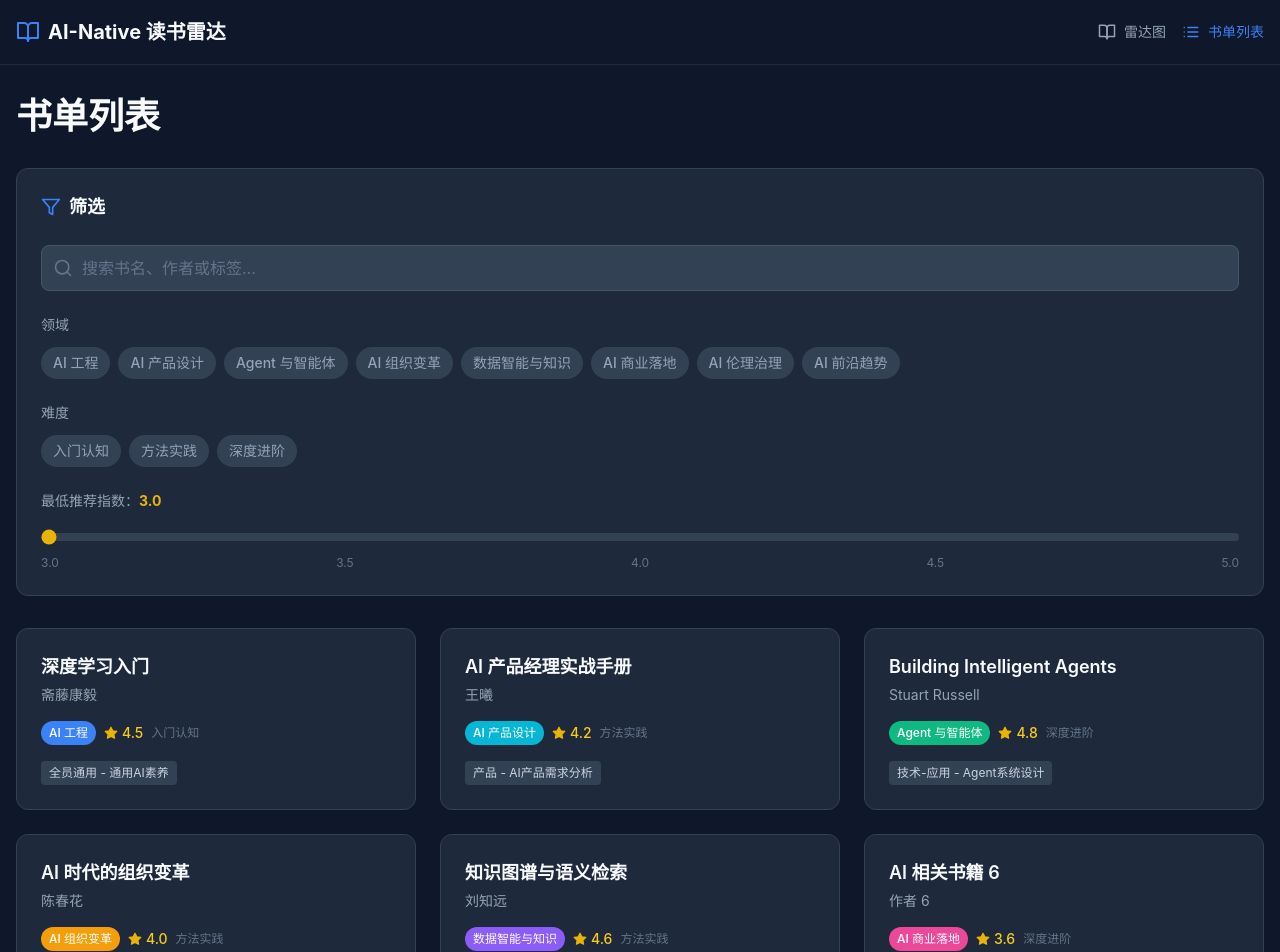
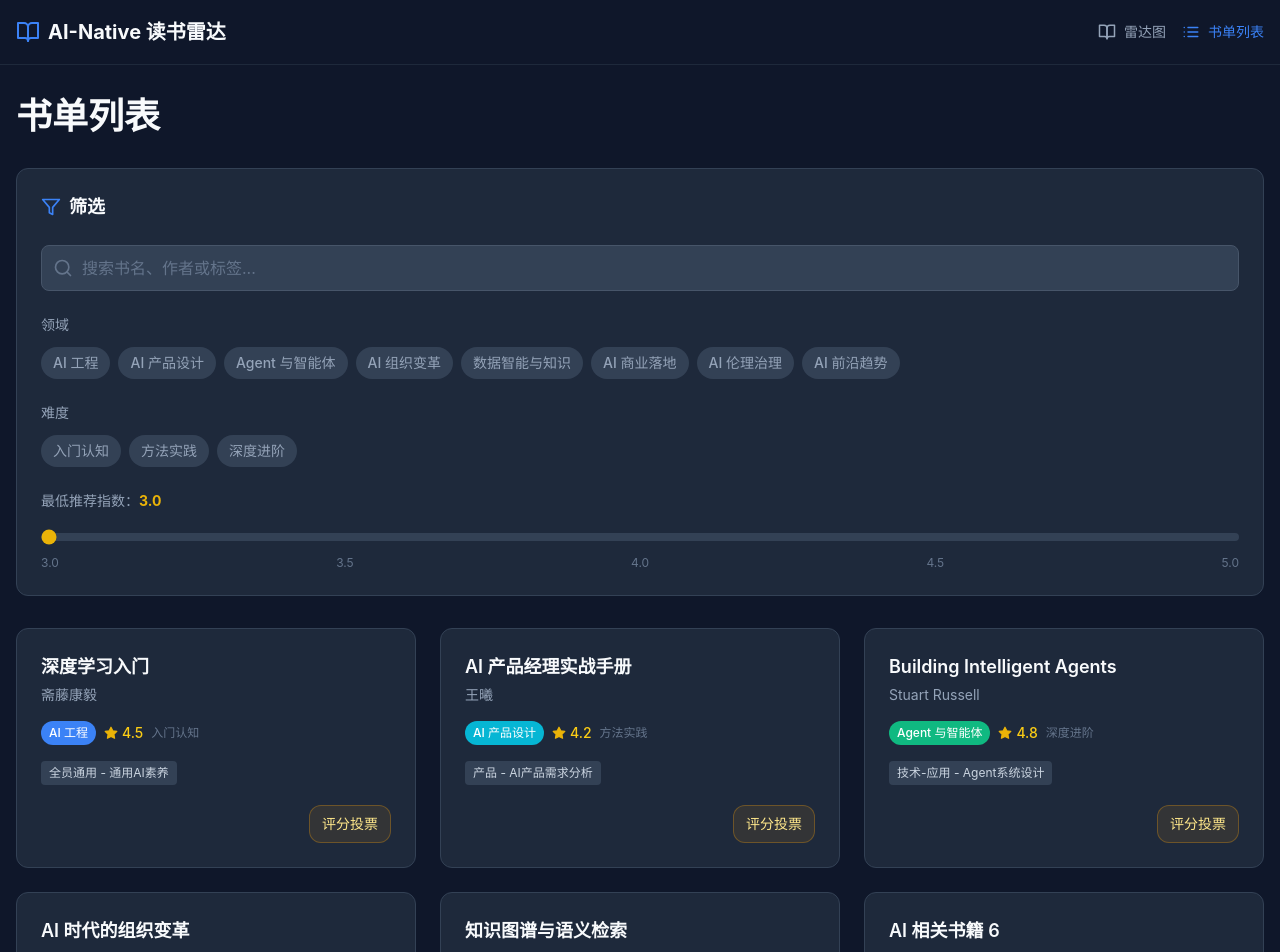
Before and after one commit to Sijie0607/AI-Native-Radar-YFversion, a React (Vite) app: page /list in a window 1280 px wide. Shown: the top 952 px of the page. Built offline with nearby package versions, Linux system fonts and the light colour scheme.

Commit message:
feat(scoring): add scoring entry to list and detail views

```diff
--- a/src/components/DetailSidebar/index.tsx
+++ b/src/components/DetailSidebar/index.tsx
@@ -1,15 +1,22 @@
 import { X, BookOpen, User, Star, Target, BookMarked, Tag, CheckCircle, MessageSquare } from 'lucide-react';
 import { useResourceStore } from '../../store/useResourceStore';
 import { getDomainConfig, DIFFICULTIES } from '../../constants';
+import { useBookScoringStore } from '../../store/useBookScoringStore';
 
-const DetailSidebar = () => {
+interface DetailSidebarProps {
+  onScoreClick?: () => void;
+}
+
+const DetailSidebar = ({ onScoreClick }: DetailSidebarProps) => {
   const { books, viewState, selectBook, toggleDetailPanel } = useResourceStore();
+  const { sessionScores } = useBookScoringStore();
   const selectedBook = books.find(b => b.id === viewState.selectedBookId);
 
   if (!selectedBook) return null;
 
   const domainConfig = getDomainConfig(selectedBook.domain);
   const difficultyConfig = DIFFICULTIES[selectedBook.ringIndex];
+  const hasSessionScore = Boolean(sessionScores[selectedBook.id]);
 
   return (
     <div className="fixed inset-y-0 right-0 z-50 w-full border-l border-slate-700 bg-slate-800 shadow-2xl transform transition-transform duration-300 ease-in-out translate-x-0 sm:w-[450px]">
@@ -70,6 +77,16 @@ const DetailSidebar = () => {
               <div className="text-xs text-slate-400">{selectedBook.votesCount} 人推荐</div>
             </div>
           </div>
+
+          {onScoreClick && (
+            <button
+              type="button"
+              onClick={onScoreClick}
+              className="w-full rounded-xl bg-amber-500 px-4 py-3 text-sm font-medium text-slate-950 transition-colors hover:bg-amber-400"
+            >
+              {hasSessionScore ? '修改我的评分' : '评分投票'}
+            </button>
+          )}
 
           {/* 领域和难度 */}
           <div className="grid grid-cols-1 gap-4 sm:grid-cols-2">
--- a/src/components/ResourceCard/index.tsx
+++ b/src/components/ResourceCard/index.tsx
@@ -2,14 +2,18 @@ import { useNavigate } from 'react-router-dom';
 import { Book } from '../../types';
 import { DOMAIN_LABELS, DOMAIN_COLORS, DIFFICULTIES } from '../../constants';
 import { Star } from 'lucide-react';
+import { useBookScoringStore } from '../../store/useBookScoringStore';
 
 interface ResourceCardProps {
   resource: Book;
+  onScoreClick?: (book: Book) => void;
 }
 
-const ResourceCard = ({ resource }: ResourceCardProps) => {
+const ResourceCard = ({ resource, onScoreClick }: ResourceCardProps) => {
   const navigate = useNavigate();
   const difficultyConfig = DIFFICULTIES[resource.ringIndex];
+  const { sessionScores } = useBookScoringStore();
+  const hasSessionScore = Boolean(sessionScores[resource.id]);
 
   return (
     <div
@@ -56,6 +60,21 @@ const ResourceCard = ({ resource }: ResourceCardProps) => {
           </span>
         )}
       </div>
+
+      {onScoreClick && (
+        <div className="mt-5 flex justify-end">
+          <button
+            type="button"
+            onClick={(event) => {
+              event.stopPropagation();
+              onScoreClick(resource);
+            }}
+            className="rounded-xl border border-amber-500/30 bg-amber-500/10 px-3 py-2 text-sm font-medium text-amber-200 transition-colors hover:border-amber-400/50 hover:bg-amber-500/15"
+          >
+            {hasSessionScore ? '修改评分' : '评分投票'}
+          </button>
+        </div>
+      )}
     </div>
   );
 };
--- a/src/components/ResourceList/index.tsx
+++ b/src/components/ResourceList/index.tsx
@@ -1,7 +1,12 @@
 import { useResourceStore } from '../../store/useResourceStore';
 import ResourceCard from '../ResourceCard';
+import { Book } from '../../types';
 
-const ResourceList = () => {
+interface ResourceListProps {
+  onScoreClick?: (book: Book) => void;
+}
+
+const ResourceList = ({ onScoreClick }: ResourceListProps) => {
   const { filteredBooks } = useResourceStore();
   const books = filteredBooks();
 
@@ -16,7 +21,7 @@ const ResourceList = () => {
   return (
     <div className="grid grid-cols-1 md:grid-cols-2 lg:grid-cols-3 gap-6">
       {books.map((book) => (
-        <ResourceCard key={book.id} resource={book} />
+        <ResourceCard key={book.id} resource={book} onScoreClick={onScoreClick} />
       ))}
     </div>
   );
--- a/src/pages/Detail/index.tsx
+++ b/src/pages/Detail/index.tsx
@@ -1,13 +1,18 @@
 import { useParams, useNavigate } from 'react-router-dom';
+import { useState } from 'react';
 import { useResourceStore } from '../../store/useResourceStore';
 import Navbar from '../../components/Navbar';
+import BookScoringDrawer from '../../components/BookScoringDrawer';
 import { DIFFICULTIES, DOMAINS } from '../../constants';
 import { ArrowLeft, Star, User, Target, BookMarked, MessageSquare, CheckCircle, Tag } from 'lucide-react';
+import { useBookScoringStore } from '../../store/useBookScoringStore';
 
 const Detail = () => {
   const { id } = useParams<{ id: string }>();
   const navigate = useNavigate();
+  const [isScoringOpen, setIsScoringOpen] = useState(false);
   const { books } = useResourceStore();
+  const { sessionScores } = useBookScoringStore();
   const book = books.find((b) => b.id === id);
 
   if (!book) {
@@ -31,6 +36,7 @@ const Detail = () => {
 
   const domainConfig = DOMAINS.find((d) => d.id === book.domain) || DOMAINS[0];
   const difficultyConfig = DIFFICULTIES[book.ringIndex];
+  const hasSessionScore = Boolean(sessionScores[book.id]);
 
   return (
     <div className="min-h-screen bg-slate-900">
@@ -86,6 +92,19 @@ const Detail = () => {
                     <BookMarked size={16} className="inline mr-1" />
                     {difficultyConfig.name}
                   </span>
+                </div>
+
+                <div className="mb-8 flex flex-wrap gap-3">
+                  <button
+                    type="button"
+                    onClick={() => setIsScoringOpen(true)}
+                    className="rounded-xl bg-amber-500 px-4 py-3 text-sm font-medium text-slate-950 transition-colors hover:bg-amber-400"
+                  >
+                    {hasSessionScore ? '修改我的评分' : '评分投票'}
+                  </button>
+                  <p className="self-center text-sm text-slate-400">
+                    提交后会实时刷新推荐指数，但本轮不会影响雷达展示。
+                  </p>
                 </div>
 
                 {/* 推荐理由 */}
@@ -210,6 +229,12 @@ const Detail = () => {
           </div>
         </div>
       </main>
+
+      <BookScoringDrawer
+        isOpen={isScoringOpen}
+        book={book}
+        onClose={() => setIsScoringOpen(false)}
+      />
     </div>
   );
 };
--- a/src/pages/Home/index.tsx
+++ b/src/pages/Home/index.tsx
@@ -3,21 +3,35 @@ import Navbar from '../../components/Navbar';
 import RadarChart from '../../components/RadarChart';
 import SearchFilter from '../../components/SearchFilter';
 import DetailSidebar from '../../components/DetailSidebar';
+import BookScoringDrawer from '../../components/BookScoringDrawer';
 import RecommendationDrawer from '../../components/RecommendationDrawer';
 import { useResourceStore } from '../../store/useResourceStore';
 import { mockService } from '../../mocks/mockData';
 import { BookPlus, Info } from 'lucide-react';
+import { Book } from '../../types';
 
 const Home = () => {
   const [isRecommendationOpen, setIsRecommendationOpen] = useState(false);
-  const { setBooks, setLoadingStatus, viewState, filteredBooks, selectBook, toggleDetailPanel } = useResourceStore();
+  const [isScoringOpen, setIsScoringOpen] = useState(false);
+  const [activeScoringBook, setActiveScoringBook] = useState<Book | null>(null);
+  const { books, setBooks, setLoadingStatus, viewState, filteredBooks, selectBook, toggleDetailPanel } = useResourceStore();
 
-  const openRecommendation = () => {
+  const closeDetailPanelIfNeeded = () => {
     if (viewState.isDetailPanelOpen) {
       selectBook(null);
       toggleDetailPanel(false);
     }
+  };
+
+  const openRecommendation = () => {
+    closeDetailPanelIfNeeded();
     setIsRecommendationOpen(true);
+  };
+
+  const openScoring = (book: Book) => {
+    closeDetailPanelIfNeeded();
+    setActiveScoringBook(book);
+    setIsScoringOpen(true);
   };
 
   // 加载数据
@@ -108,7 +122,28 @@ const Home = () => {
       </main>
 
       {/* 详情侧边栏 */}
-      {viewState.isDetailPanelOpen && <DetailSidebar />}
+      {viewState.isDetailPanelOpen && (
+        <DetailSidebar
+          onScoreClick={() => {
+            const targetBook = viewState.selectedBookId
+              ? books.find((item) => item.id === viewState.selectedBookId) ?? null
+              : null;
+            if (!targetBook) {
+              return;
+            }
+
+            openScoring(targetBook);
+          }}
+        />
+      )}
+      <BookScoringDrawer
+        isOpen={isScoringOpen}
+        book={activeScoringBook}
+        onClose={() => {
+          setIsScoringOpen(false);
+          setActiveScoringBook(null);
+        }}
+      />
       <RecommendationDrawer
         isOpen={isRecommendationOpen}
         onClose={() => setIsRecommendationOpen(false)}
--- a/src/pages/List/index.tsx
+++ b/src/pages/List/index.tsx
@@ -1,11 +1,15 @@
-import { useEffect } from 'react';
+import { useEffect, useState } from 'react';
 import Navbar from '../../components/Navbar';
 import SearchFilter from '../../components/SearchFilter';
 import ResourceList from '../../components/ResourceList';
+import BookScoringDrawer from '../../components/BookScoringDrawer';
 import { useResourceStore } from '../../store/useResourceStore';
 import { mockService } from '../../mocks/mockData';
+import { Book } from '../../types';
 
 const List = () => {
+  const [isScoringOpen, setIsScoringOpen] = useState(false);
+  const [activeScoringBook, setActiveScoringBook] = useState<Book | null>(null);
   const { setBooks, setLoadingStatus, books } = useResourceStore();
 
   // 加载数据（如果尚未加载）
@@ -37,9 +41,23 @@ const List = () => {
           <div className="mb-8">
             <SearchFilter />
           </div>
-          <ResourceList />
+          <ResourceList
+            onScoreClick={(book) => {
+              setActiveScoringBook(book);
+              setIsScoringOpen(true);
+            }}
+          />
         </div>
       </main>
+
+      <BookScoringDrawer
+        isOpen={isScoringOpen}
+        book={activeScoringBook}
+        onClose={() => {
+          setIsScoringOpen(false);
+          setActiveScoringBook(null);
+        }}
+      />
     </div>
   );
 };
```
